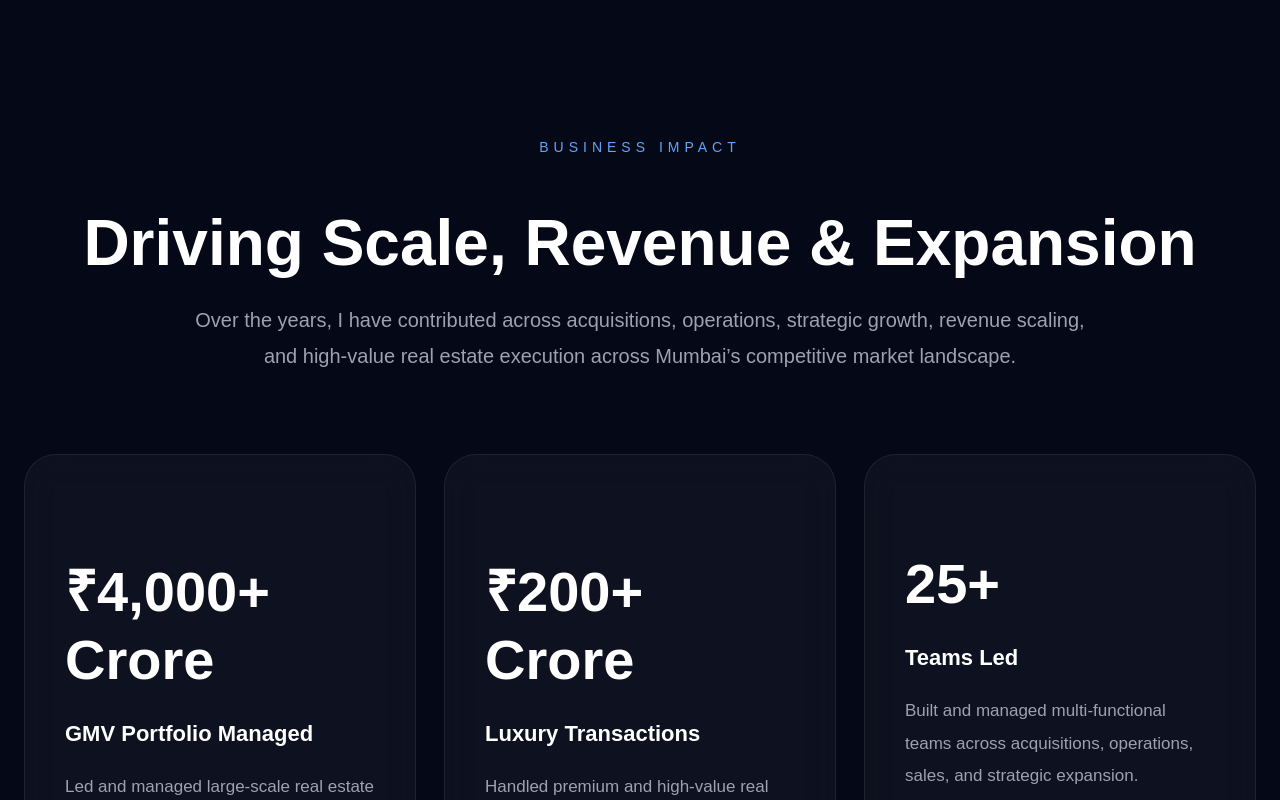
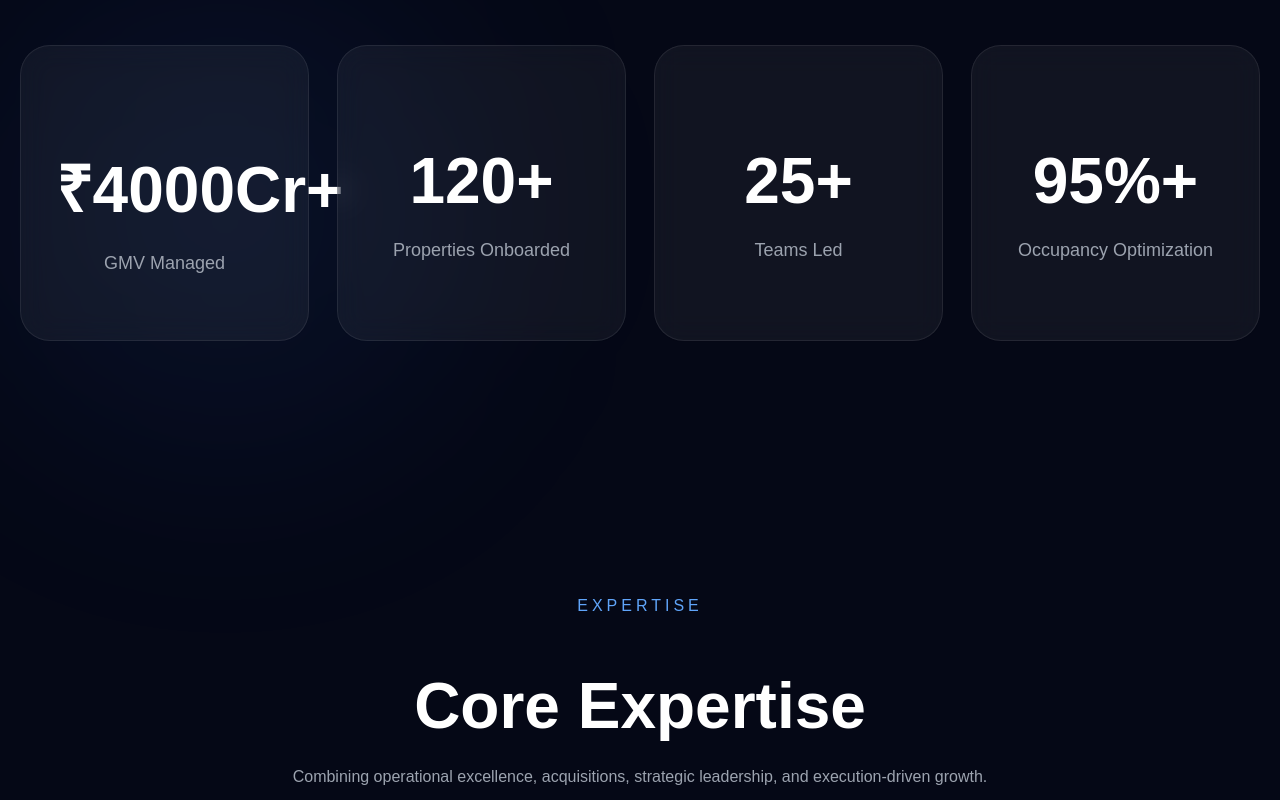
Before and after one commit to shivamgupta95/shivam-portfolio, a Next.js app: page / in a window 1280 px wide. Shown: the part 1880-2680 px from the top of the page. Built offline with nearby package versions, Linux system fonts and the light colour scheme.

Commit message:
premium floating stats section

```diff
--- a/components/Stats.tsx
+++ b/components/Stats.tsx
@@ -1,145 +1,131 @@
+"use client";
+
 export default function Stats() {
 
   const stats = [
+
     {
-      title: "₹4,000+ Crore",
-      subtitle: "GMV Portfolio Managed",
-      description:
-        "Led and managed large-scale real estate portfolios across Mumbai Metropolitan Region with strategic operational oversight."
+      number: "₹4000Cr+",
+      label: "GMV Managed",
     },
+
     {
-      title: "₹200+ Crore",
-      subtitle: "Luxury Transactions",
-      description:
-        "Handled premium and high-value real estate transactions involving HNI and investor-driven acquisitions."
+      number: "120+",
+      label: "Properties Onboarded",
     },
+
     {
-      title: "25+",
-      subtitle: "Teams Led",
-      description:
-        "Built and managed multi-functional teams across acquisitions, operations, sales, and strategic expansion."
+      number: "25+",
+      label: "Teams Led",
     },
+
     {
-      title: "97%",
-      subtitle: "Customer Satisfaction",
-      description:
-        "Maintained high operational standards and client satisfaction through process optimization and relationship management."
-    }
+      number: "95%+",
+      label: "Occupancy Optimization",
+    },
+
   ];
 
   return (
+
     <section
       style={{
-        padding: "140px 24px",
-        position: "relative"
+        padding: "60px 20px 120px",
+        position: "relative",
       }}
     >
 
+      {/* GLOW */}
       <div
         style={{
-          maxWidth: "1400px",
-          margin: "0 auto"
+          position: "absolute",
+          width: "450px",
+          height: "450px",
+          background: "rgba(59,130,246,0.08)",
+          filter: "blur(120px)",
+          top: "0",
+          left: "0",
+          borderRadius: "50%",
+        }}
+      />
+
+      <div
+        style={{
+          maxWidth: "1300px",
+          margin: "0 auto",
+          position: "relative",
+          zIndex: 2,
         }}
       >
 
-        {/* TOP */}
-        <div
-          style={{
-            marginBottom: "80px",
-            textAlign: "center"
-          }}
-        >
-
-          <p
-            style={{
-              color: "#60A5FA",
-              textTransform: "uppercase",
-              letterSpacing: "5px",
-              fontSize: "14px",
-              marginBottom: "24px"
-            }}
-          >
-            Business Impact
-          </p>
-
-          <h2
-            style={{
-              fontSize: "clamp(42px,5vw,72px)",
-              lineHeight: "1.1",
-              marginBottom: "24px"
-            }}
-          >
-            Driving Scale, Revenue & Expansion
-          </h2>
-
-          <p
-            style={{
-              color: "#9CA3AF",
-              fontSize: "20px",
-              maxWidth: "900px",
-              margin: "0 auto",
-              lineHeight: "1.8"
-            }}
-          >
-            Over the years, I have contributed across acquisitions,
-            operations, strategic growth, revenue scaling, and high-value
-            real estate execution across Mumbai’s competitive market landscape.
-          </p>
-
-        </div>
-
-        {/* CARDS */}
         <div
           style={{
             display: "grid",
-            gridTemplateColumns: "repeat(auto-fit,minmax(320px,1fr))",
-            gap: "28px"
+            gridTemplateColumns: "repeat(auto-fit,minmax(260px,1fr))",
+            gap: "28px",
           }}
         >
 
           {stats.map((item, index) => (
+
             <div
               key={index}
+
               style={{
-                background: "rgba(255,255,255,0.04)",
+                background: "rgba(255,255,255,0.05)",
                 border: "1px solid rgba(255,255,255,0.08)",
-                borderRadius: "32px",
-                padding: "40px",
-                backdropFilter: "blur(20px)",
-                transition: "0.3s"
+                borderRadius: "30px",
+                padding: "45px 35px",
+                textAlign: "center",
+                backdropFilter: "blur(14px)",
+                transition: "0.35s",
+                cursor: "pointer",
+              }}
+
+              onMouseEnter={(e) => {
+                e.currentTarget.style.transform =
+                  "translateY(-12px) scale(1.02)";
+
+                e.currentTarget.style.border =
+                  "1px solid rgba(96,165,250,0.35)";
+
+                e.currentTarget.style.boxShadow =
+                  "0 0 40px rgba(37,99,235,0.18)";
+              }}
+
+              onMouseLeave={(e) => {
+                e.currentTarget.style.transform =
+                  "translateY(0px) scale(1)";
+
+                e.currentTarget.style.border =
+                  "1px solid rgba(255,255,255,0.08)";
+
+                e.currentTarget.style.boxShadow = "none";
               }}
             >
 
-              <h3
+              <h2
                 style={{
-                  fontSize: "56px",
-                  marginBottom: "16px"
+                  fontSize: "clamp(40px,6vw,64px)",
+                  marginBottom: "16px",
+                  color: "white",
                 }}
               >
-                {item.title}
-              </h3>
-
-              <h4
-                style={{
-                  fontSize: "22px",
-                  marginBottom: "24px",
-                  color: "white"
-                }}
-              >
-                {item.subtitle}
-              </h4>
+                {item.number}
+              </h2>
 
               <p
                 style={{
                   color: "#9CA3AF",
-                  lineHeight: "1.9",
-                  fontSize: "17px"
+                  fontSize: "18px",
+                  lineHeight: "1.6",
                 }}
               >
-                {item.description}
+                {item.label}
               </p>
 
             </div>
+
           ))}
 
         </div>
```
